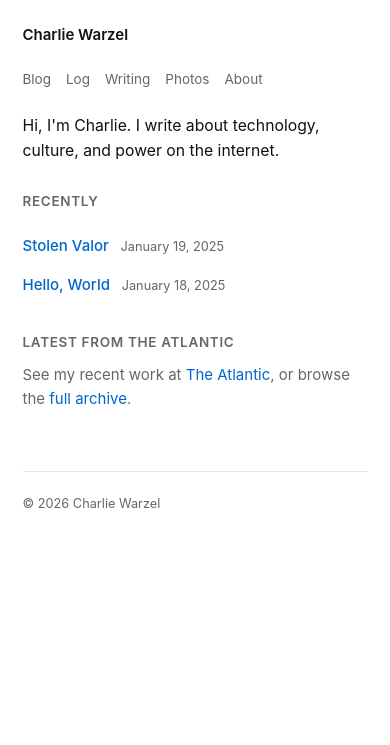
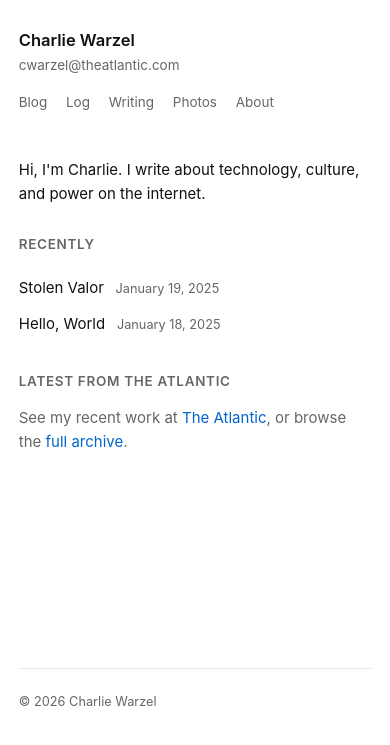
Before and after one commit to cwarzel/cwarzel.github.io, a Jekyll site: the page built from index.html, in a window 390 px wide. Shown: the top 745 px of the page. Built offline with Jekyll 4.4.1, drawn with Linux system fonts in a browser that asks for light colours.

Commit message:
Fix layout: centered single-column like macwright.com

```diff
--- a/_layouts/default.html
+++ b/_layouts/default.html
@@ -9,25 +9,26 @@
   <link rel="alternate" type="application/rss+xml" title="{{ site.title }}" href="/feed.xml">
 </head>
 <body>
-  <div class="layout">
-    <aside class="sidebar">
-      <a href="/" class="sidebar-name">{{ site.title }}</a>
-      <nav class="sidebar-nav">
+  <div class="container">
+    <header class="header">
+      <h1 class="site-name"><a href="/">{{ site.title }}</a></h1>
+      <div class="site-email"><a href="mailto:{{ site.email }}">{{ site.email }}</a></div>
+      <nav class="nav">
         <a href="/blog"{% if page.url == '/blog/' or page.url contains '/blog/' %} class="active"{% endif %}>Blog</a>
         <a href="/log"{% if page.url == '/log/' %} class="active"{% endif %}>Log</a>
         <a href="/writing"{% if page.url == '/writing/' %} class="active"{% endif %}>Writing</a>
         <a href="/photos"{% if page.url == '/photos/' %} class="active"{% endif %}>Photos</a>
         <a href="/about"{% if page.url == '/about/' %} class="active"{% endif %}>About</a>
       </nav>
-    </aside>
+    </header>
 
     <main class="main">
       {{ content }}
+    </main>
 
-      <footer class="footer">
-        <p>&copy; {{ 'now' | date: '%Y' }} {{ site.author }}</p>
-      </footer>
-    </main>
+    <footer class="footer">
+      <p>&copy; {{ 'now' | date: '%Y' }} {{ site.author }}</p>
+    </footer>
   </div>
 </body>
 </html>
--- a/assets/styles.css
+++ b/assets/styles.css
@@ -1,6 +1,6 @@
 /* =========================================
    Charlie Warzel — Clean, minimal styling
-   Left sidebar navigation, smaller font
+   Centered layout inspired by macwright.com
    ========================================= */
 
 :root {
@@ -11,8 +11,6 @@
   --link-hover: #004499;
   --border: #e5e5e5;
   --code-bg: #f5f5f5;
-  --content-width: 600px;
-  --sidebar-width: 160px;
 }
 
 @media (prefers-color-scheme: dark) {
@@ -46,88 +44,78 @@
   color: var(--text);
 }
 
-/* Layout: Sidebar + Main */
-.layout {
-  display: grid;
-  grid-template-columns: var(--sidebar-width) minmax(0, var(--content-width));
-  gap: 3rem;
-  max-width: calc(var(--sidebar-width) + var(--content-width) + 6rem);
+/* Container */
+.container {
+  max-width: 640px;
   margin: 0 auto;
-  padding: 2.5rem 2rem;
+  padding: 3rem 1.5rem;
 }
 
-@media (max-width: 720px) {
-  .layout {
-    grid-template-columns: 1fr;
-    gap: 1.5rem;
-    padding: 1.5rem;
+@media (max-width: 640px) {
+  .container {
+    padding: 2rem 1.25rem;
   }
 }
 
-/* Sidebar */
-.sidebar {
-  position: sticky;
-  top: 2.5rem;
-  align-self: start;
+/* Header */
+.header {
+  margin-bottom: 3rem;
 }
 
-.sidebar-name {
-  display: block;
+.site-name {
+  margin: 0 0 0.25rem 0;
+  font-size: 1.1rem;
   font-weight: 600;
-  font-size: 1rem;
-  color: var(--text);
-  text-decoration: none;
-  margin-bottom: 1.25rem;
 }
 
-.sidebar-name:hover {
+.site-name a {
   color: var(--text);
   text-decoration: none;
 }
 
-.sidebar-nav {
-  display: flex;
-  flex-direction: column;
-  gap: 0.4rem;
+.site-name a:hover {
+  color: var(--text);
+  text-decoration: none;
 }
 
-.sidebar-nav a {
+.site-email {
+  margin-bottom: 1rem;
+  font-size: 0.9rem;
+}
+
+.site-email a {
+  color: var(--text-secondary);
+  text-decoration: none;
+}
+
+.site-email a:hover {
+  color: var(--text);
+}
+
+/* Navigation */
+.nav {
+  display: flex;
+  flex-wrap: wrap;
+  gap: 1.25rem;
+}
+
+.nav a {
   color: var(--text-secondary);
   text-decoration: none;
   font-size: 0.9rem;
 }
 
-.sidebar-nav a:hover {
+.nav a:hover {
   color: var(--text);
 }
 
-.sidebar-nav a.active {
+.nav a.active {
   color: var(--text);
-  font-weight: 500;
-}
-
-@media (max-width: 720px) {
-  .sidebar {
-    position: static;
-    display: flex;
-    align-items: baseline;
-    gap: 1.5rem;
-    flex-wrap: wrap;
-  }
-
-  .sidebar-name {
-    margin-bottom: 0;
-  }
-
-  .sidebar-nav {
-    flex-direction: row;
-    gap: 1rem;
-  }
 }
 
 /* Main content */
 .main {
-  min-width: 0;
+  min-height: 50vh;
 }
 
 /* Footer */
@@ -147,16 +135,25 @@
 h1, h2, h3, h4 {
   font-weight: 600;
   line-height: 1.3;
-  margin-top: 1.75rem;
-  margin-bottom: 0.75rem;
 }
 
-h1 { font-size: 1.5rem; }
-h2 { font-size: 1.2rem; }
-h3 { font-size: 1.05rem; }
+h1 {
+  font-size: 1.5rem;
+  margin: 0 0 1rem 0;
+}
+
+h2 {
+  font-size: 1.2rem;
+  margin: 2rem 0 0.5rem 0;
+}
+
+h3 {
+  font-size: 1.05rem;
+  margin: 1.5rem 0 0.5rem 0;
+}
 
 p {
-  margin: 0 0 1.25rem 0;
+  margin: 1rem 0;
 }
 
 a {
@@ -169,7 +166,7 @@
   text-decoration: underline;
 }
 
-/* Post list (blog, writing, log) */
+/* Post list */
 .post-list {
   list-style: none;
   padding: 0;
@@ -177,15 +174,19 @@
 }
 
 .post-list li {
-  margin-bottom: 1rem;
+  margin-bottom: 0.75rem;
 }
 
 .post-list a {
-  font-weight: 500;
+  color: var(--text);
+  text-decoration: none;
 }
 
-.post-list time,
-.post-list .meta {
+.post-list a:hover {
+  text-decoration: underline;
+}
+
+.post-list time {
   color: var(--text-secondary);
   font-size: 0.85rem;
   margin-left: 0.5rem;
@@ -197,8 +198,7 @@
 }
 
 .post-header h1 {
-  margin-top: 0;
-  margin-bottom: 0.4rem;
+  margin-bottom: 0.25rem;
 }
 
 .post-header time {
@@ -207,14 +207,14 @@
 }
 
 .post-content {
-  margin-bottom: 2.5rem;
+  margin-bottom: 2rem;
 }
 
 .post-content img {
   max-width: 100%;
   height: auto;
   display: block;
-  margin: 1.75rem 0;
+  margin: 1.5rem 0;
 }
 
 .post-content figure {
@@ -227,30 +227,6 @@
   font-size: 0.85rem;
   margin-top: 0.5rem;
   font-style: italic;
-}
-
-/* Expand images beyond content width */
-.post-content img,
-.post-content figure {
-  max-width: calc(100% + 3rem);
-  margin-left: -1.5rem;
-  margin-right: -1.5rem;
-  width: calc(100% + 3rem);
-}
-
-.post-content figure img {
-  width: 100%;
-  margin: 0;
-}
-
-@media (max-width: 720px) {
-  .post-content img,
-  .post-content figure {
-    max-width: 100%;
-    margin-left: 0;
-    margin-right: 0;
-    width: 100%;
-  }
 }
 
 /* Code */
@@ -267,7 +243,7 @@
   padding: 1rem;
   overflow-x: auto;
   border-radius: 4px;
-  margin: 1.25rem 0;
+  margin: 1.5rem 0;
 }
 
 pre code {
@@ -277,7 +253,7 @@
 
 /* Blockquote */
 blockquote {
-  margin: 1.25rem 0;
+  margin: 1.5rem 0;
   padding-left: 1rem;
   border-left: 3px solid var(--border);
   color: var(--text-secondary);
@@ -291,8 +267,8 @@
 /* Photos page */
 .photo-grid {
   display: grid;
-  grid-template-columns: repeat(auto-fill, minmax(240px, 1fr));
-  gap: 1.25rem;
+  grid-template-columns: repeat(auto-fill, minmax(200px, 1fr));
+  gap: 1rem;
   margin: 1.5rem 0;
 }
 
@@ -302,10 +278,9 @@
 
 .photo-grid img {
   width: 100%;
-  height: 180px;
+  height: 160px;
   object-fit: cover;
   display: block;
-  transition: opacity 0.2s;
 }
 
 .photo-grid img:hover {
@@ -315,9 +290,6 @@
 /* Single photo page */
 .photo-single figure {
   margin: 0 0 1.5rem 0;
-  max-width: calc(100% + 3rem);
-  margin-left: -1.5rem;
-  margin-right: -1.5rem;
 }
 
 .photo-single img {
@@ -327,15 +299,14 @@
 }
 
 .photo-single figcaption {
-  padding: 0.5rem 1.5rem 0;
   color: var(--text-secondary);
   font-size: 0.85rem;
+  margin-top: 0.5rem;
   font-style: italic;
 }
 
 .photo-meta h1 {
-  margin-top: 0;
-  margin-bottom: 0.4rem;
+  margin-bottom: 0.25rem;
 }
 
 .photo-meta .location {
@@ -348,26 +319,13 @@
   font-size: 0.85rem;
 }
 
-@media (max-width: 720px) {
-  .photo-single figure {
-    max-width: 100%;
-    margin-left: 0;
-    margin-right: 0;
-  }
-
-  .photo-single figcaption {
-    padding-left: 0;
-    padding-right: 0;
-  }
-}
-
 /* Log page */
 .log-section {
   margin-bottom: 2.5rem;
 }
 
 .log-section h2 {
-  font-size: 0.95rem;
+  font-size: 1rem;
   text-transform: uppercase;
   letter-spacing: 0.05em;
   color: var(--text-secondary);
@@ -381,8 +339,8 @@
 }
 
 .log-list li {
-  margin-bottom: 0.6rem;
-  padding-bottom: 0.6rem;
+  margin-bottom: 0.5rem;
+  padding-bottom: 0.5rem;
   border-bottom: 1px solid var(--border);
 }
 
@@ -404,29 +362,20 @@
   margin-top: 0.2rem;
 }
 
-/* About page */
-.about-photo {
-  max-width: 180px;
-  border-radius: 4px;
-  margin-bottom: 1.25rem;
-}
-
-/* Intro text on home */
-.intro {
-  font-size: 1.05rem;
-  margin-bottom: 2rem;
-}
-
 /* Section headers */
 .section-header {
-  margin-bottom: 1.25rem;
+  margin-bottom: 1rem;
 }
 
 .section-header h1 {
-  margin-top: 0;
+  margin: 0;
 }
 
-/* Recently section on home */
+.section-header p {
+  margin: 0.25rem 0 0 0;
+}
+
+/* Home sections */
 .home-section {
   margin-bottom: 2.5rem;
 }
@@ -436,30 +385,32 @@
   text-transform: uppercase;
   letter-spacing: 0.05em;
   color: var(--text-secondary);
-  margin-bottom: 0.75rem;
+  margin: 0 0 0.75rem 0;
+}
+
+.intro {
+  font-size: 1rem;
+  margin-bottom: 2rem;
 }
 
 /* Horizontal rule */
 hr {
   border: none;
   border-top: 1px solid var(--border);
-  margin: 1.75rem 0;
+  margin: 2rem 0;
 }
 
-/* Lists in content */
+/* Lists */
 ul, ol {
   padding-left: 1.25rem;
-  margin: 0.75rem 0 1.25rem;
+  margin: 1rem 0;
 }
 
 li {
-  margin-bottom: 0.4rem;
+  margin-bottom: 0.35rem;
 }
 
 /* Utility */
 .text-secondary {
   color: var(--text-secondary);
 }
-
-.mb-0 { margin-bottom: 0; }
-.mt-0 { margin-top: 0; }
```
